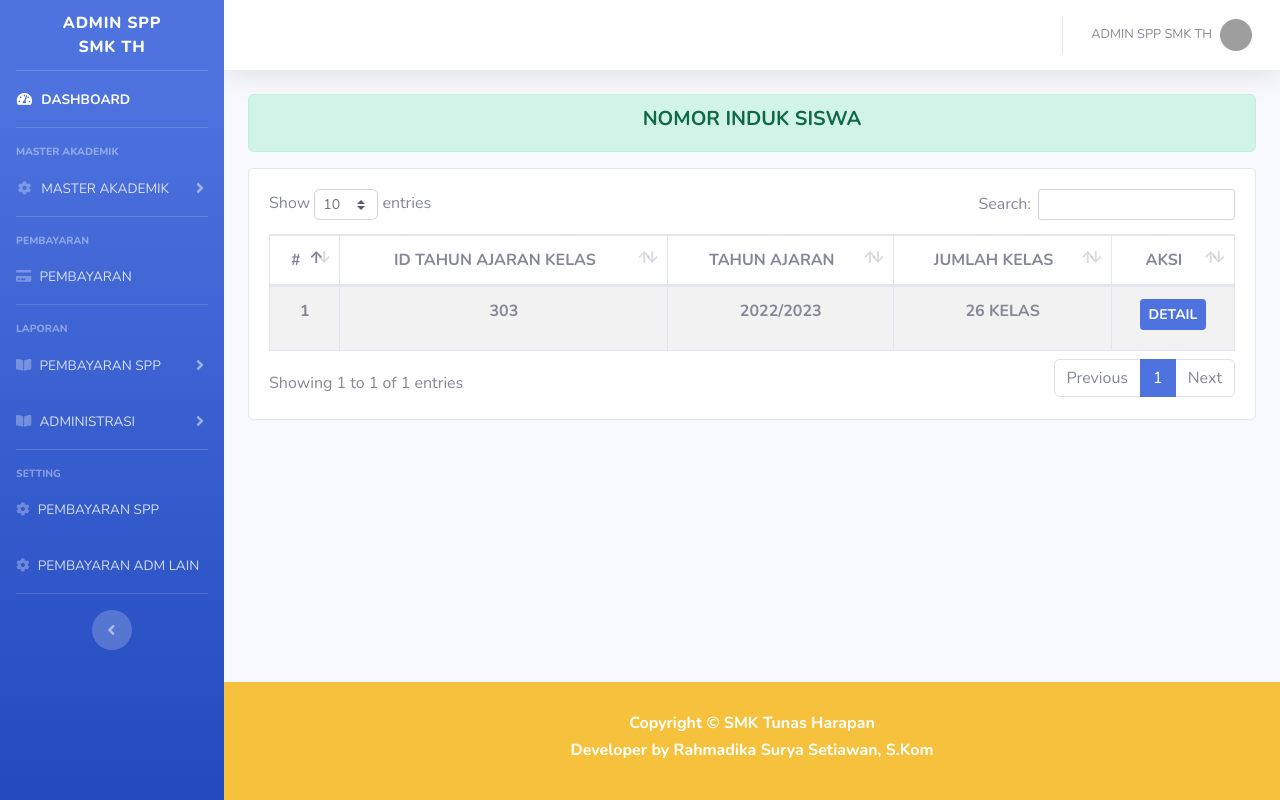
After one commit to webdev14program/sppth_terbaru, a CodeIgniter app: page /sppth_terbaru/index.php/peserta_didik/detail_nis_kelas_tahun_ajaran/1 in a window 1280 px wide. The commit adds this page. Run offline with CodeIgniter, Linux system fonts and the light colour scheme; data comes from the database, SQL or seed files in the repository; grey boxes are pictures that could not be loaded.

Commit message:
MVC UPDATE PEmBAYARAN SPP

```diff
--- a/application/controllers/Laporan_spp.php
+++ b/application/controllers/Laporan_spp.php
@@ -55,6 +55,7 @@ class Laporan_spp extends CI_Controller
     }
     // END LAPORAN SPP PER BULAN
 
+    // START LAPORAN SPP PER KELAS
     public function rekap_spp_kelas()
     {
 
@@ -85,4 +86,5 @@ class Laporan_spp extends CI_Controller
         $isi['siswa'] = $this->Model_pembayaran_spp->print_rekap_spp_perbulan_perkerlas($kelas_tahun_ajaran);
         $this->load->view('SPP/print/print_rekap_spp_perkelas', $isi);
     }
+    // START LAPORAN SPP PER KELAS
 }
--- a/application/controllers/Peserta_didik.php
+++ b/application/controllers/Peserta_didik.php
@@ -173,4 +173,26 @@ class Peserta_didik extends CI_Controller
         $this->load->view('tampilan_dashboard', $isi);
         $this->load->view('templates/footer');
     }
+
+    public function nis_siswa_tahun_ajaran()
+    {
+
+        $this->Model_keamanan->getKeamanan();
+        $isi['tahun_ajaran'] = $this->Model_kelas->tahun_ajaran();
+
+        $isi['content'] = 'Siswa/tampilan_nis_siswa_tahun_ajaran';
+        $this->load->view('templates/header');
+        $this->load->view('tampilan_dashboard', $isi);
+        $this->load->view('templates/footer');
+    }
+
+    public function detail_nis_kelas_tahun_ajaran($tahun_ajaran)
+    {
+        $isi['tahun_ajaran'] = $this->Model_kelas->tahun_ajaran();
+
+        $isi['content'] = 'Siswa/tampilan_nis_siswa_tahun_ajaran';
+        $this->load->view('templates/header');
+        $this->load->view('tampilan_dashboard', $isi);
+        $this->load->view('templates/footer');
+    }
 }
--- a/application/controllers/Setting.php
+++ b/application/controllers/Setting.php
@@ -3,7 +3,7 @@ defined('BASEPATH') or exit('No direct script access allowed');
 
 class Setting extends CI_Controller
 {
-    // start setting pembayaran spp
+
     public function setting_pembayaran_spp()
     {
         $isi['kelas'] = $this->Model_kelas->group_kelas();
@@ -148,7 +148,5 @@ class Setting extends CI_Controller
         </div>');
         redirect('Setting/daftar_setting_pembayaran_adm_lain');
     }
-
-
     // End setting pembayaran adm lain
 }
--- /dev/null
+++ b/application/views/Siswa/tampilan_nis_siswa_tahun_ajaran.php
@@ -0,0 +1,38 @@
+ <div class="alert alert-success" role="alert">
+     <h5 class="text-center text-uppercase font-weight-bold">NOMOR INDUK SISWA</h5>
+ </div>
+ <div class="card mt-2">
+     <div class="card-body">
+         <div class="table-responsive">
+             <table class="table table-striped table-bordered" id="dataTable" width="100%" cellspacing="0">
+                 <thead>
+                     <tr class="text-center text-uppercase font-weight-bold">
+                         <th>#</th>
+                         <th>ID tahun ajaran kelas</th>
+                         <th>tahun ajaran</th>
+                         <th>jumlah kelas</th>
+                         <th>Aksi</th>
+                     </tr>
+                 </thead>
+                 <tbody>
+                     <tr>
+                         <?php
+                            $no = 1;
+                            foreach ($tahun_ajaran as $row) {
+                            ?>
+                             <td class="text-center text-uppercase font-weight-bold"><?php echo $no++; ?></td>
+                             <td class="text-center text-uppercase font-weight-bold"><?= $row['id_tahun_ajaran']; ?></td>
+                             <td class="text-center text-uppercase font-weight-bold"><?= $row['tahun_ajaran']; ?></td>
+                             <td class="text-center text-uppercase font-weight-bold"><?= $row['jumlah_kelas']; ?> Kelas</td>
+                             <td>
+                                 <h5 class="text-center">
+                                     <a class="btn btn-primary btn-sm text-uppercase font-weight-bold" href="<?= base_url() ?>Peserta_didik/detail_nis_kelas_tahun_ajaran/<?= $row['id_tahun_ajaran']; ?>">Detail</a>
+                                 </h5>
+                             </td>
+                     </tr>
+                 <?php } ?>
+                 </tbody>
+             </table>
+         </div>
+     </div>
+ </div>
--- a/application/views/tampilan_dashboard.php
+++ b/application/views/tampilan_dashboard.php
@@ -38,6 +38,7 @@
 					<a class="collapse-item text-primary" href="<?= base_url() ?>Kelas">Kelas</a>
 					<a class="collapse-item text-primary" href="<?= base_url() ?>Peserta_didik">Peserta Didik</a>
 					<a class="collapse-item text-primary" href="<?= base_url() ?>Peserta_didik/data_siswa_non_aktif"> PD Non Aktif</a>
+					<a class="collapse-item text-primary" href="<?= base_url() ?>Peserta_didik/nis_siswa_tahun_ajaran"> NIS Siswa</a>
 				</div>
 			</div>
 		</li>
@@ -90,6 +91,7 @@
 		<div class="sidebar-heading">
 			Setting
 		</div>
+
 		<li class="nav-item">
 			<a class="nav-link" href="<?= base_url() ?>Setting/setting_pembayaran_spp">
 				<i class="fas fa-cog"></i>
```
Also changed, not shown: application/config/database.php (+26 -26 lines), 1 other file.
